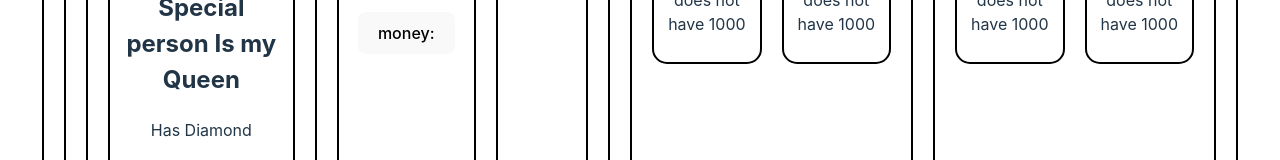
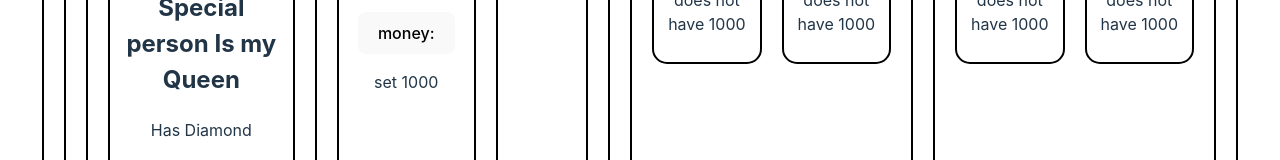
Before and after one commit to GGTuran/taking-away, a React (Vite) app: page / in a window 1280 px wide. Shown: the part 492-652 px from the top of the page. Built offline with nearby package versions, Linux system fonts and the light colour scheme.

Commit message:
set money

```diff
--- a/src/Components/Brother/Brother.jsx
+++ b/src/Components/Brother/Brother.jsx
@@ -3,13 +3,14 @@ import { AssetContext, MoneyContext } from "../Grandpa/Grandpa";
 
 
 const Brother = () => {
-    const money = useContext(AssetContext)
-    const [mopney , setMoney] = useContext(MoneyContext)
+    const honey = useContext(AssetContext)
+    const [money , setMoney] = useContext(MoneyContext)
     return (
         <div>
             <h2>Brother</h2>
-            <p>does not have {money}</p>
+            <p>does not have {honey}</p>
             <button>money:{setMoney}</button>
+            <p>set {money}</p>
         </div>
     );
 };
```
